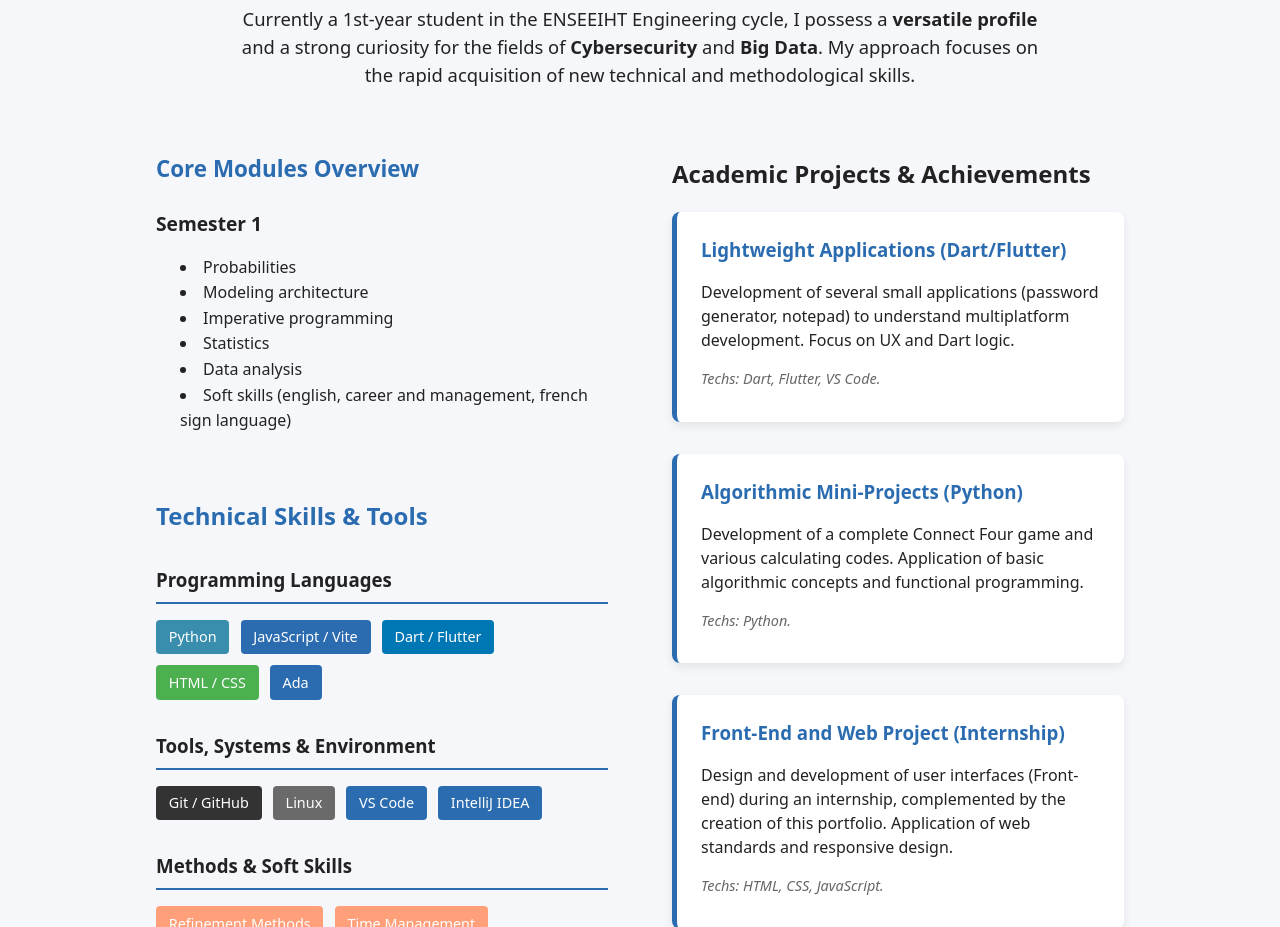
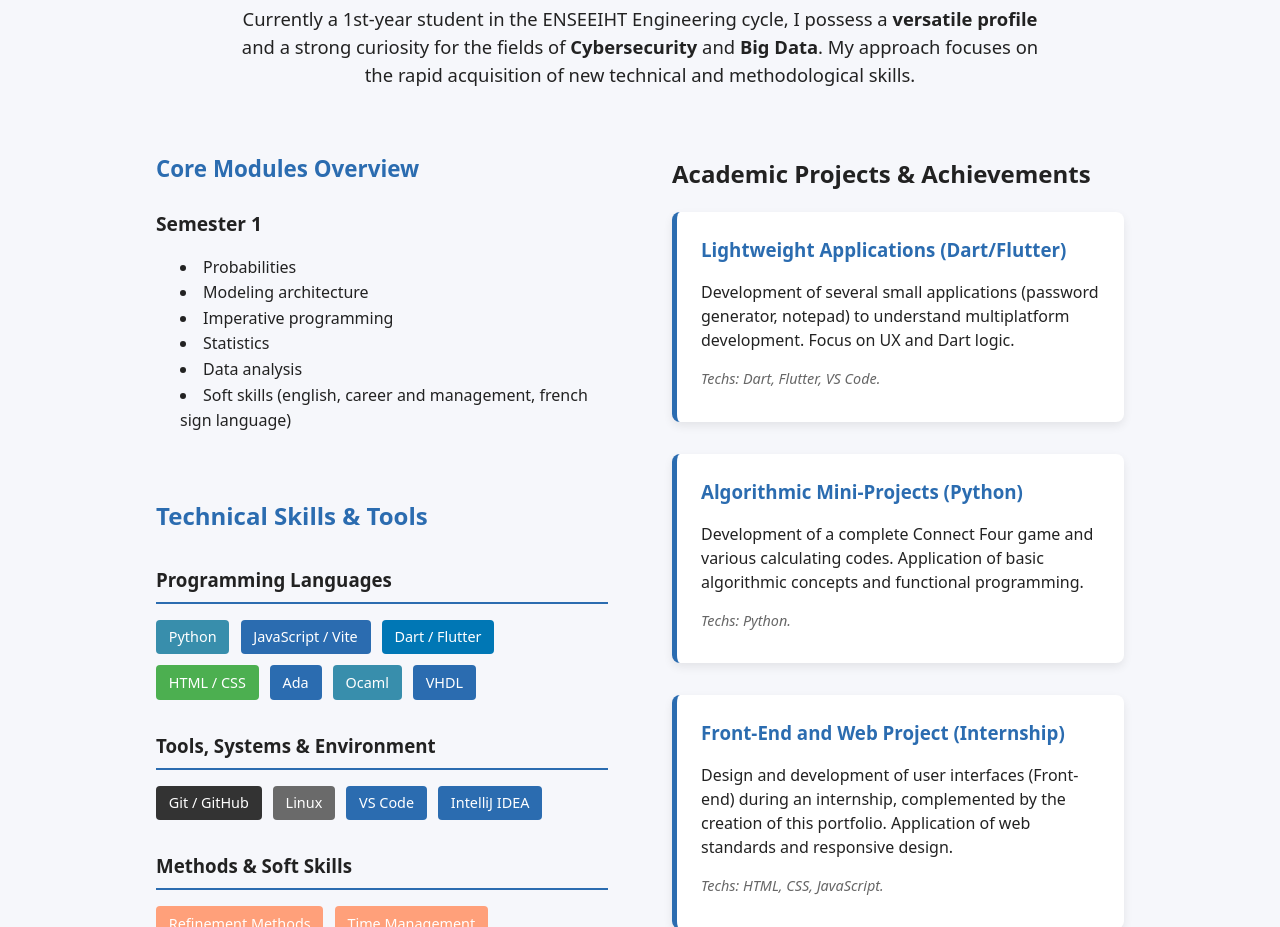
Before and after one commit to claravatus/eportfolio, a plain HTML site: page engineering-course.html in a window 1280 px wide. Shown: the part 173-1100 px from the top of the page. Drawn offline with Linux system fonts and the light colour scheme.

Commit message:
Update skill badges to include Ocaml and VHDL

```diff
--- a/engineering-course.html
+++ b/engineering-course.html
@@ -81,6 +81,8 @@
                     <span class="badge badge-dart">Dart / Flutter </span>
                     <span class="badge badge-web">HTML / CSS</span>
                     <span class="badge badge-ada">Ada</span>
+                    <span class="badge badge-python">Ocaml</span>
+                    <span class="badge badge-js">VHDL</span>
                 </div>
             </article>
 
```
